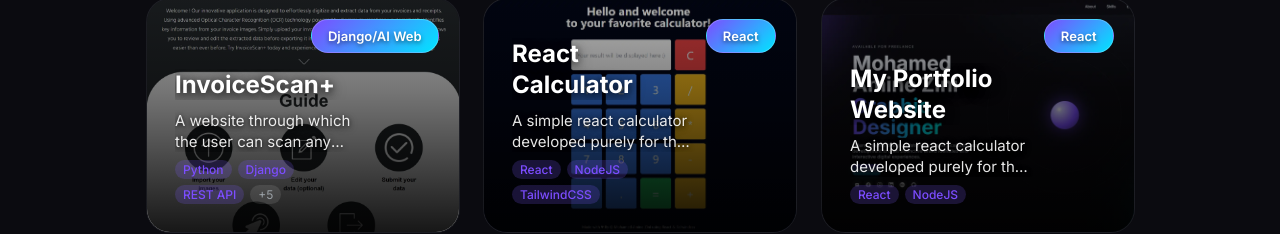
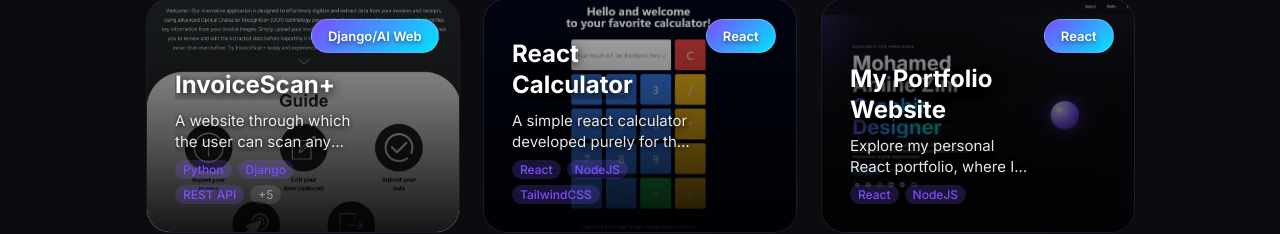
Before and after one commit to ZiniMedAmine/zini-portfolio, a React (Vite) app in the folder zini-portfolio/: page / in a window 1280 px wide. Shown: the part 6948-7182 px from the top of the page. Built offline with nearby package versions, Linux system fonts and the light colour scheme.

Commit message:
Small Correction

```diff
--- a/zini-portfolio/src/App.jsx
+++ b/zini-portfolio/src/App.jsx
@@ -1068,7 +1068,7 @@ function App() {
                     {
                       id: 10,
                       title: "My Portfolio Website",
-                      description: "A simple react calculator developed purely for the purpose of learning and mastering TailwindCSS, found it a good idea in ters of learning to use tailwind's grid system, dark & light theme control and other features of it at that time",
+                      description: "Explore my personal React portfolio, where I bring creativity and code together—showcasing my graphic design projects, web development work, professional experience, and ways to connect.",
                       tag: "React",
                       type: "dev",
                       image: portfolioWebsite,
```
